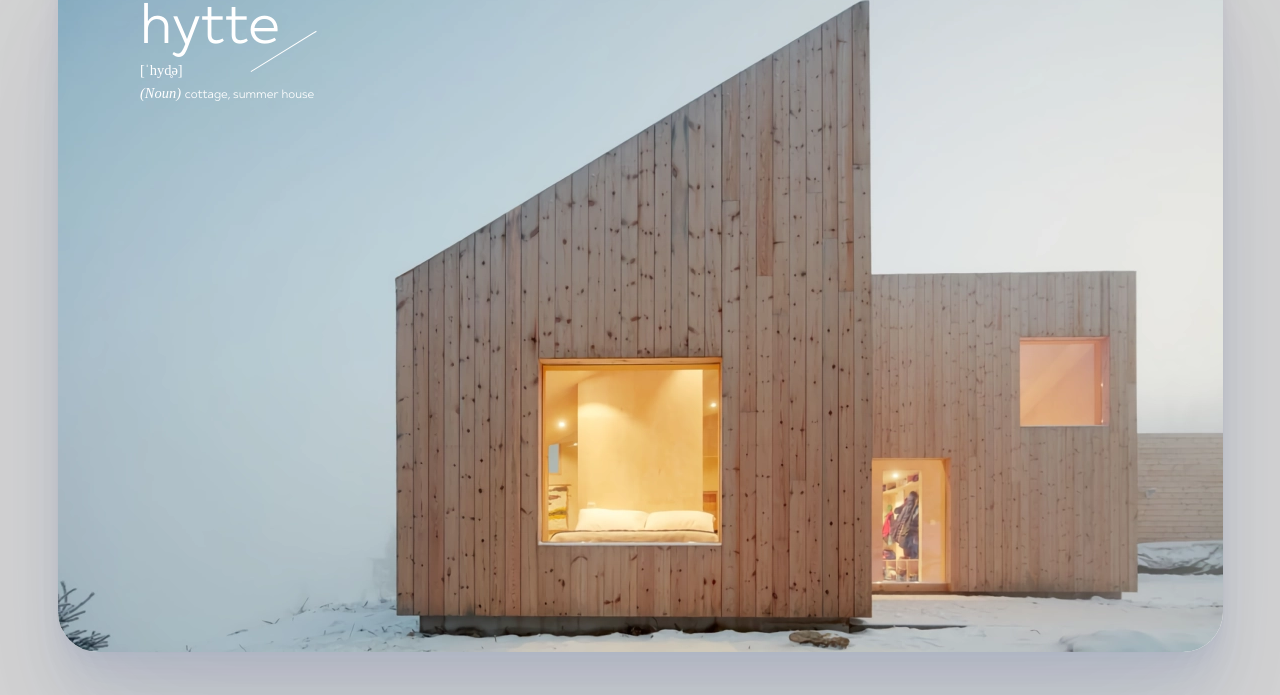
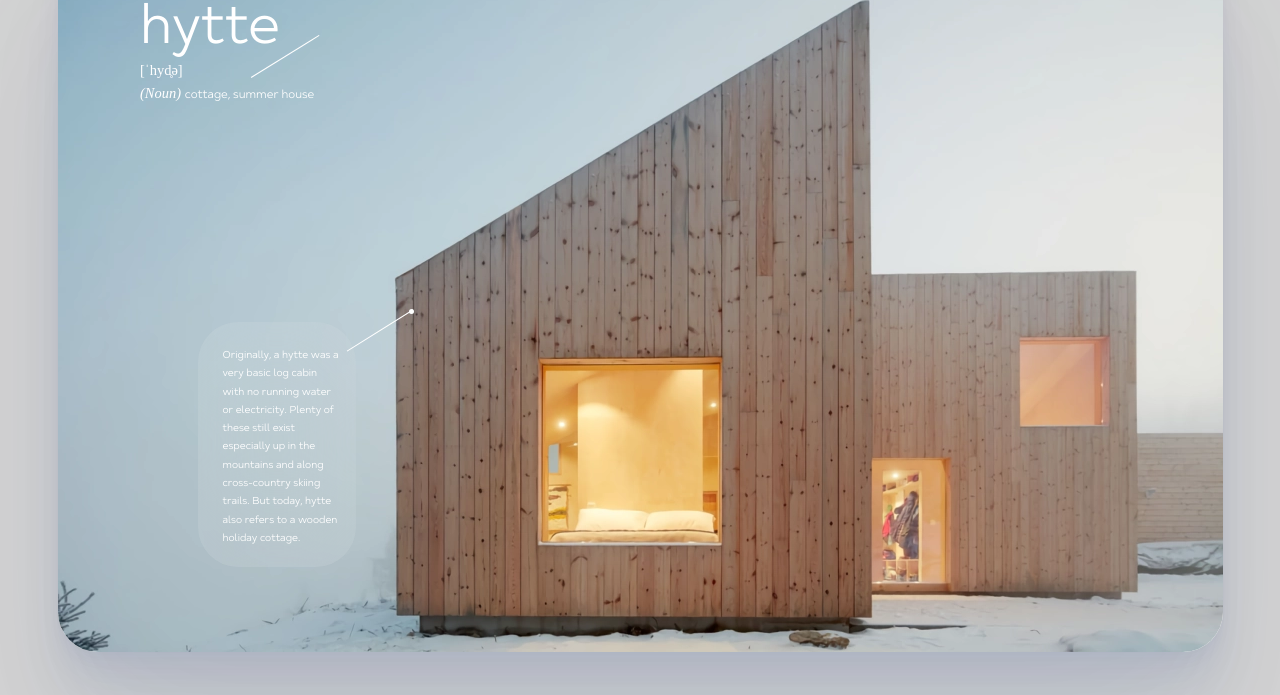
Before and after one commit to PetrAhtimirov/Hytte, a plain HTML site: page index.html in a window 1280 px wide. Shown: the part 105-800 px from the top of the page. Drawn offline with Linux system fonts and the light colour scheme.

Commit message:
Main banner done

```diff
--- a/index.html
+++ b/index.html
@@ -46,7 +46,17 @@
 						<rt lang="IPA">[ˈhyd̥ə]</rt>
 						<dd><i>(Noun) </i>cottage, summer house</dd>
 					</dl>
-				</div>
+
+					<div class="house-description">
+						<p>
+						Originally, a hytte was a very basic log cabin with no running water or electricity.
+						Plenty of these still exist especially up in the mountains and along cross-country skiing trails.
+						But today, hytte also refers to a wooden holiday cottage.
+						</p>
+						<hr />
+						<div class="circle"></div>
+					</div>
+				</di>
 			</section>
 		</div>
 	</body>
--- a/scss/style.scss
+++ b/scss/style.scss
@@ -72,6 +72,8 @@ body {
 	font-family: 'Steppe';
 	font-style: normal;
 	font-weight: 400;
+	position: relative;
+	color: white;
 
 	/* Header */
 
@@ -131,7 +133,6 @@ body {
 	.logo {
 		width: 180px;
 		height: 108px;
-		color: white;
 		position: relative;
 
 		dt {
@@ -158,14 +159,56 @@ body {
 		}
 
 		hr {
-			width: 77px;
+			width: 80px;
 			height: 0.5px;
 			border: none;
 			background-color: white;
 			position: absolute;
 			transform: rotate(-31.7deg);
-			top: 44.5px;
+			top: 50px;
 			left: 105.2px;
 		}
 	}
+
+	.house-description {
+		height: 245px;
+		width: 158px;
+		background: rgba(255, 255, 255, 0.09);
+		backdrop-filter: blur(75.2696px);
+		border-radius: 40px;
+		position: absolute;
+		top: 397px;
+		left: 140px;
+		padding: 25px 14px 25px 25px;
+
+		p {
+			font-family: 'Steppe';
+			font-style: normal;
+			font-weight: 400;
+			font-size: 10px;
+			line-height: 183.5%;
+			margin: 0;
+		}
+
+		hr {
+			width: 78px;
+			height: 0.5px;
+			transform: rotate(-32deg);
+			background-color: white;
+			border: none;
+			position: absolute;
+			top: 0;
+			right: -63px;
+		}
+
+		.circle {
+			position: absolute;
+			top: -13.5px;
+			right: -58px;
+			width: 5px;
+			height: 5px;
+			background-color: white;
+			border-radius: 2.5px;
+		}
+	}
 }
```
Also changed, not shown: css/style.css, 1 other file.
